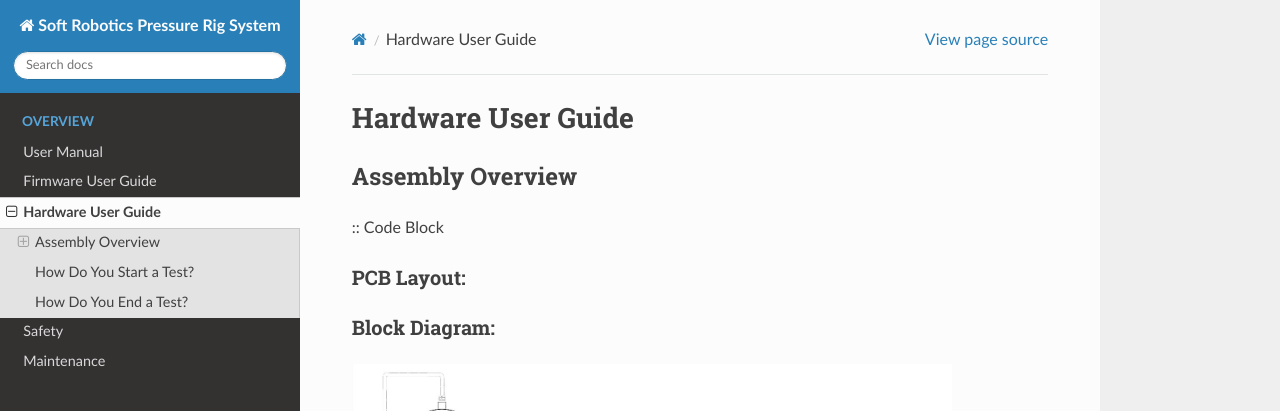
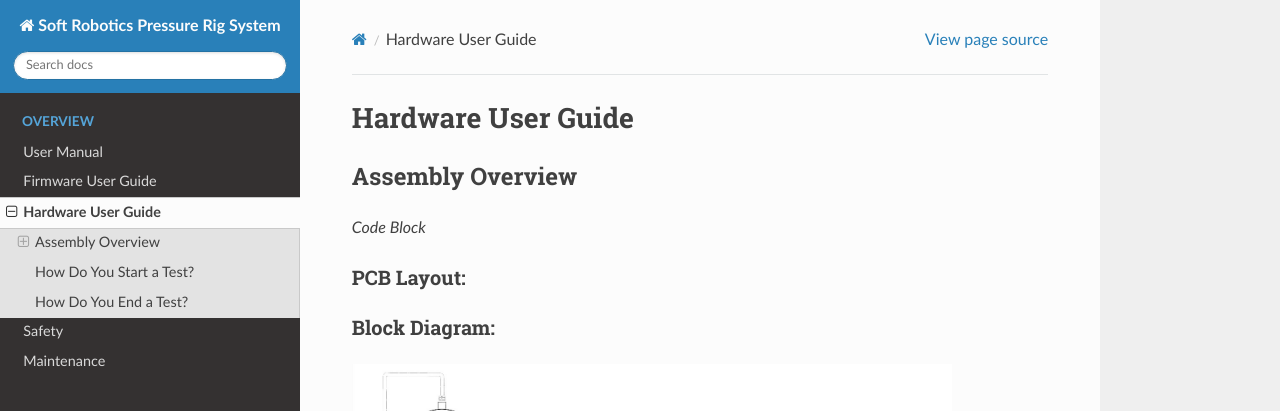
Before and after one commit to CooperUnionBIRDLab/Pressure_Rig_Docs, a Sphinx documentation site: the page built from docs/source/hardware_guide.rst, in a window 1280 px wide and 1062 px high. Shown: the top 411 px of the window. Built offline with Sphinx 7.4.7 and the Read the Docs theme 3.1.0, drawn with Linux system fonts in a browser that asks for light colours.

```diff
--- a/docs/source/hardware_guide.rst
+++ b/docs/source/hardware_guide.rst
@@ -4,7 +4,7 @@ Hardware User Guide
 Assembly Overview
 -------
 
-:: Code Block ::
+`Code Block`
 
 PCB Layout:
 ^^^^^^
```
